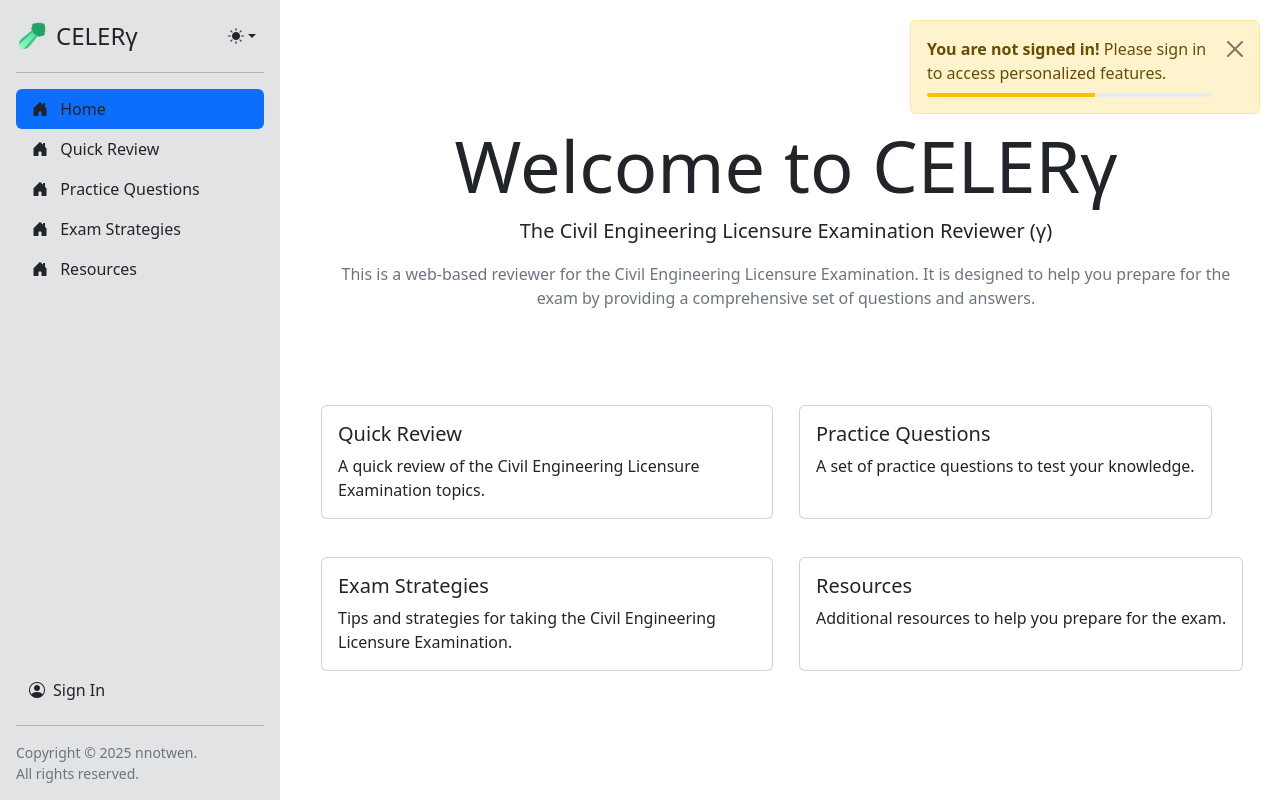
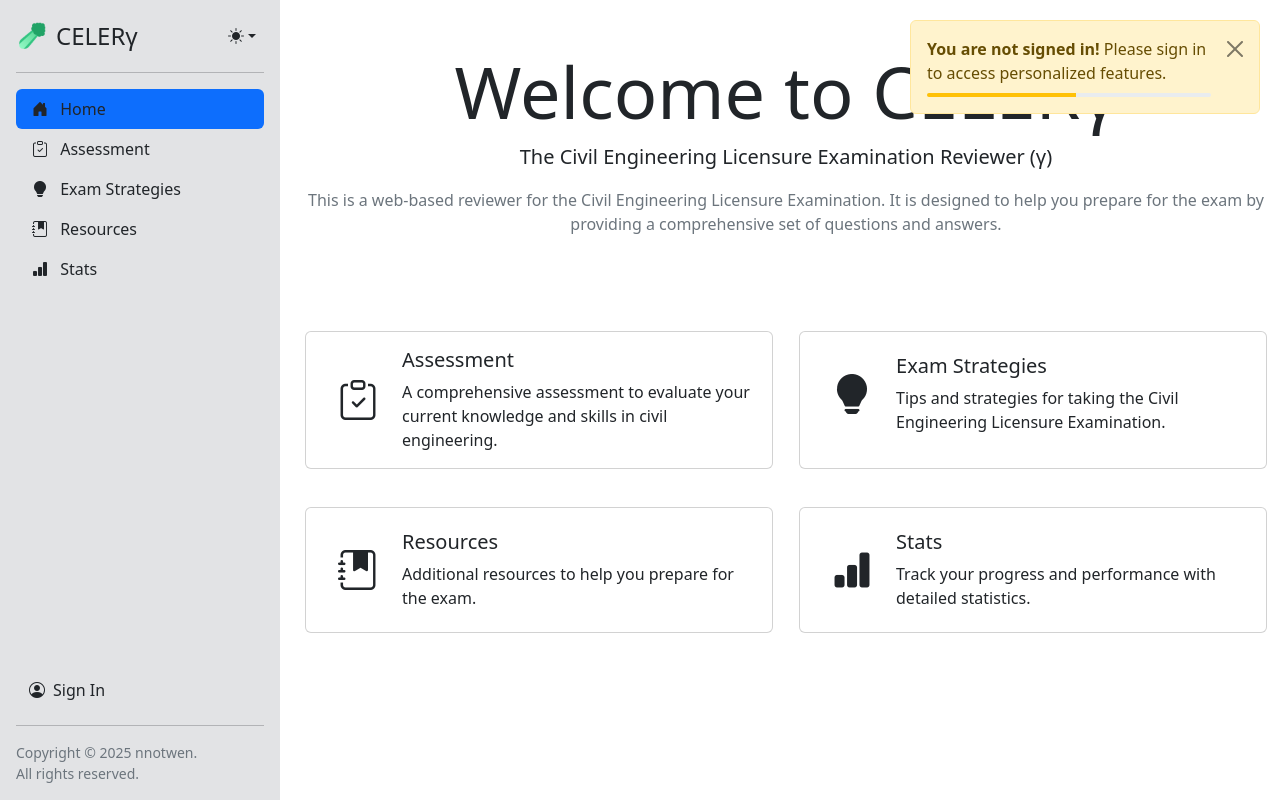
Before and after one commit to nnotwen/CELERy-Web, a plain HTML site: page index.html in a window 1280 px wide. Drawn offline with nearby package versions, Linux system fonts and the light colour scheme.

Commit message:
refactored signup system and tab system

```diff
--- a/components/home.html
+++ /dev/null
@@ -1,20 +0,0 @@
-<div
-  class="d-flex flex-column justify-content-center align-items-center mb-3"
-  style="min-height: 100%">
-  <h1 class="display-2 text-center">
-    Welcome to
-    <strong>CELERγ</strong>
-  </h1>
-  <p class="lead text-center">
-    The Civil Engineering Licensure Examination Reviewer (γ)
-  </p>
-  <p class="text-secondary text-center">
-    This is a web-based reviewer for the Civil Engineering Licensure
-    Examination. It is designed to help you prepare for the exam by providing a
-    comprehensive set of questions and answers.
-  </p>
-  <div
-    id="homepageTopicSelect"
-    class="row row-cols-1 row-cols-md-2 gy-4 mt-5"></div>
-</div>
-<body></body>
--- a/components/sidebar.html
+++ b/components/sidebar.html
@@ -54,38 +54,10 @@
   </ul>
 </div>
 <hr />
-<ul class="nav nav-pills flex-column mb-auto text">
-  <li class="nav-item">
-    <a href="#" class="nav-link text-body active" aria-current="page">
-      <i class="bi bi-house-door-fill me-2"></i>
-      Home
-    </a>
-  </li>
-  <li class="nav-item">
-    <a href="#" class="nav-link text-body">
-      <i class="bi bi-house-door-fill me-2"></i>
-      Quick Review
-    </a>
-  </li>
-  <li class="nav-item">
-    <a href="#" class="nav-link text-body">
-      <i class="bi bi-house-door-fill me-2"></i>
-      Practice Questions
-    </a>
-  </li>
-  <li class="nav-item">
-    <a href="#" class="nav-link text-body">
-      <i class="bi bi-house-door-fill me-2"></i>
-      Exam Strategies
-    </a>
-  </li>
-  <li class="nav-item">
-    <a href="#" class="nav-link text-body">
-      <i class="bi bi-house-door-fill me-2"></i>
-      Resources
-    </a>
-  </li>
-</ul>
+<ul
+  id="sidebarTopics"
+  class="nav nav-pills flex-column mb-auto text"
+  style="border-bottom: none"></ul>
 <button
   id="profile"
   class="btn text-start"
--- /dev/null
+++ b/components/signed-out-notification.html
@@ -0,0 +1,27 @@
+<div
+  id="signedOutNotification"
+  class="alert alert-warning alert-dismissible fade show opacity-90"
+  style="
+    max-width: 350px;
+    position: fixed;
+    top: 20px;
+    right: 20px;
+    z-index: 10000;
+  "
+  role="alert">
+  <strong>You are not signed in!</strong>
+  Please sign in to access personalized features.
+  <div class="progress mt-2" style="height: 4px">
+    <div
+      class="progress-bar bg-warning"
+      role="progressbar"
+      style="width: 100%; transition: width 10s linear"></div>
+  </div>
+  <button
+    type="button"
+    class="btn-close"
+    data-bs-dismiss="alert"
+    aria-label="Close"></button>
+</div>
+
+<body></body>
--- /dev/null
+++ b/components/tabs/home.html
@@ -0,0 +1,72 @@
+<div>
+  <div
+    class="d-flex flex-column justify-content-center align-items-center mb-3 py-5">
+    <h1 class="display-2 text-center">
+      Welcome to
+      <strong>CELERγ</strong>
+    </h1>
+    <p class="lead text-center">
+      The Civil Engineering Licensure Examination Reviewer (γ)
+    </p>
+    <p class="text-secondary text-center">
+      This is a web-based reviewer for the Civil Engineering Licensure
+      Examination. It is designed to help you prepare for the exam by providing
+      a comprehensive set of questions and answers.
+    </p>
+    <div
+      id="homepageTopicSelect"
+      class="row row-cols-1 row-cols-md-2 gy-4 mt-5"></div>
+  </div>
+  <script>
+    $(document).ready(function () {
+      $('#sidebar').find("[href='./']").addClass('active');
+
+      const homepageTopics = [
+        {
+          title: 'Assessment',
+          description:
+            'A comprehensive assessment to evaluate your current knowledge and skills in civil engineering.',
+          icon: 'bi-clipboard-check',
+        },
+        {
+          title: 'Exam Strategies',
+          description:
+            'Tips and strategies for taking the Civil Engineering Licensure Examination.',
+          icon: 'bi-lightbulb-fill',
+        },
+        {
+          title: 'Resources',
+          description: 'Additional resources to help you prepare for the exam.',
+          icon: 'bi-journal-bookmark-fill',
+        },
+        {
+          title: 'Stats',
+          description:
+            'Track your progress and performance with detailed statistics.',
+          icon: 'bi-bar-chart-fill',
+        },
+      ];
+
+      for (const item of homepageTopics) {
+        $('#homepageTopicSelect').append(
+          `<div class="btn text-start d-flex align-items-stretch">
+                <div class="text-decoration-none text-secondary-subtle">
+                    <div class="card h-100">
+                        <div class="card-body">
+                            <div class="d-flex align-items-center">
+                                <i class="bi ${item.icon} p-3 fs-1 me-2"></i>
+                                <div>
+                                  <h5 class="card-title">${item.title}</h5>
+                                  <p class="card-text">${item.description}</p>
+                                </div>
+                              </div>
+                        </div>
+                    </div>
+                </div>
+            </div>`
+        );
+      }
+    });
+  </script>
+  <body></body>
+</div>
--- a/index.html
+++ b/index.html
@@ -30,14 +30,13 @@
     <title>CELERγ</title>
   </head>
   <body>
+    <div class="notification-pane w-100"></div>
     <div class="container-fluid">
       <div class="row">
         <div class="col-auto ps-0">
           <div id="sidebar"></div>
         </div>
-        <div class="col overflow-auto">
-          <div id="home" class=""></div>
-        </div>
+        <div id="main" class="col overflow-auto tab-content"></div>
       </div>
     </div>
   </body>
--- a/index.js
+++ b/index.js
@@ -1,16 +1,79 @@
 $(document).ready(function () {
   // Load sidebar content
+  const sidebarClass =
+    'd-flex flex-column flex-shrink-0 p-3 bg-secondary-subtle text-secondary-subtle';
+  const sidebarCSS = {
+    width: '280px',
+    'min-height': '100vh',
+    position: 'sticky',
+    top: '0',
+  };
+  const sidebarTopics = [
+    {
+      title: 'Home',
+      description: 'Return to the home page.',
+      icon: 'bi-house-door-fill',
+      tabId: 'home',
+    },
+    {
+      title: 'Assessment',
+      description:
+        'A comprehensive assessment to evaluate your current knowledge and skills in civil engineering.',
+      icon: 'bi-clipboard-check',
+      tabId: 'assessment',
+    },
+    {
+      title: 'Exam Strategies',
+      description:
+        'Tips and strategies for taking the Civil Engineering Licensure Examination.',
+      icon: 'bi-lightbulb-fill',
+      tabId: 'exam-strategies',
+    },
+    {
+      title: 'Resources',
+      description: 'Additional resources to help you prepare for the exam.',
+      icon: 'bi-journal-bookmark-fill',
+      tabId: 'resources',
+    },
+    {
+      title: 'Stats',
+      description:
+        'Track your progress and performance with detailed statistics.',
+      icon: 'bi-bar-chart-fill',
+      tabId: 'stats',
+    },
+  ];
+
+  for (const topic of sidebarTopics) {
+    $.get('./components/tabs/' + topic.tabId + '.html', function (data) {
+      $('#main').append(
+        $(data).addClass('tab-pane fade').attr('id', topic.tabId)
+      );
+      if (topic.tabId === 'home') {
+        $('#' + topic.tabId).addClass('show active');
+      }
+    });
+  }
+
   $('#sidebar')
-    .addClass(
-      'd-flex flex-column flex-shrink-0 p-3 bg-secondary-subtle text-secondary-subtle"'
-    )
-    .css({
-      width: '280px',
-      'min-height': '100vh',
-      position: 'sticky',
-      top: '0',
-    })
+    .addClass(sidebarClass)
+    .css(sidebarCSS)
     .load('./components/sidebar.html', function () {
+      for (const topic of sidebarTopics) {
+        $(this)
+          .find('#sidebarTopics')
+          .append(
+            `<li class="nav-item">
+              <div class="btn text-start nav-link text-body" data-bs-toggle="tab" data-bs-target="#${topic.tabId}" aria-current="page">
+                <i class="bi ${topic.icon} me-2"></i>
+                ${topic.title}
+              </div>
+            </li>`
+          );
+      }
+
+      $("[data-bs-target='#home']").addClass('active');
+
       const currentYear = new Date().getFullYear();
       $('#copyrightYear').html(
         `Copyright © ${
@@ -18,6 +81,7 @@ $(document).ready(function () {
         } nnotwen. <br> All rights reserved.`
       );
 
+      // Setup page theme when sidebar is loaded
       const icon = {
         dark: 'bi-moon-stars-fill',
         light: 'bi-sun-fill',
@@ -25,20 +89,22 @@ $(document).ready(function () {
       };
 
       //   Set initial theme
-      const systemThemeQuery = window.matchMedia(
-        '(prefers-color-scheme: dark)'
-      );
-      let systemTheme = systemThemeQuery.matches ? 'dark' : 'light';
-      setTheme(atob(localStorage.getItem('theme') || btoa(systemTheme)));
+      const systemDarkMode = '(prefers-color-scheme: dark)';
+      const getSystemTheme = () =>
+        window.matchMedia(systemDarkMode).matches ? 'dark' : 'light';
+
+      setTheme(atob(localStorage.getItem('theme') || btoa(getSystemTheme())));
 
       //   Handle theme switching on click
       $('[data-bs-theme-value]').click(function () {
-        console.log(this);
         setTheme($(this).data('bs-theme-value'));
       });
 
       function setTheme(theme) {
-        $('html').attr('data-bs-theme', theme !== 'auto' ? theme : systemTheme);
+        $('html').attr(
+          'data-bs-theme',
+          theme !== 'auto' ? theme : getSystemTheme()
+        );
         localStorage.setItem('theme', btoa(theme));
 
         // Update the icon based on the selected theme
@@ -62,32 +128,33 @@ $(document).ready(function () {
         : [];
       let currentUserId = localStorage.getItem('activeUserId');
 
+      // Set profile icon and add notification if user is signed out
       if (!profiles.length || !profiles.find((x) => x.id == currentUserId)) {
         $('#profile').html('<i class="bi bi-person-circle me-2"></i>Sign In');
-        $('body').append(
-          `<div id="signedOutNotification" class="alert alert-warning alert-dismissible fade show opacity-90" style="max-width:350px; position:fixed; top: 20px; right: 20px; z-index: 10000;" role="alert">
-                <strong>You are not signed in!</strong> Please sign in to access personalized features.
-                <div class="progress mt-2" style="height:4px;">
-                    <div class="progress-bar bg-warning" role="progressbar" style="width: 100%; transition: width 10s linear;"></div>
-                </div>
-                <button type="button" class="btn-close" data-bs-dismiss="alert" aria-label="Close"></button>
-            </div>`
+        $('.notification-pane').load(
+          './components/signed-out-notification.html',
+          function () {
+            const $this = $(this);
+
+            function closeNotification() {
+              const $container = $this.find('#signedOutNotification');
+              if ($container.length) {
+                new bootstrap.Alert($container).close();
+              }
+            }
+
+            // When profile icon is clicked, dismiss the notification
+            $('#profile').one('click', () => closeNotification($this));
+
+            const $progressBar = $(this).find('.progress-bar');
+            setTimeout(() => $progressBar.css('width', '0%'), 250);
+            setTimeout(() => closeNotification($this), 10_200);
+          }
         );
-
-        setTimeout(() => {
-          $('#signedOutNotification .progress-bar').css('width', '0%');
-        }, 1_000);
-
-        setTimeout(() => {
-          const $signedOut = $('#signedOutNotification');
-          if (!$signedOut.length) return;
-          const bsAlert = new bootstrap.Alert($signedOut[0]);
-          bsAlert.close();
-        }, 11_000);
       } else {
         // Set user profile using custom profile picture
         $('#profile').html(
-          `<image src="/assets/images/${
+          `<image src="./assets/images/${
             profiles.find((x) => x.id == currentUserId).avatar
           }.png" class="rounded-circle me-2" style="width: 24px; height: 24px;">` +
             `<span class="d-none d-sm-inline">${
@@ -103,13 +170,11 @@ $(document).ready(function () {
         currentUserId = localStorage.getItem('activeUserId');
 
         if (!profiles.length) {
-          console.log('No profiles found, showing sign up modal');
           $('#signUpModalTitle').text('Create Local Account');
           $('#signUpModalBody')
             .html('')
             .load('./components/sign-up.html', function () {});
         } else if (!profiles.find((x) => x.id === currentUserId)) {
-          console.log('No active user found, showing sign up modal');
           $('#signUpModalTitle').text('Sign In');
           $('#signUpModalBody')
             .html('')
@@ -122,49 +187,4 @@ $(document).ready(function () {
         $(target).appendTo('body');
       });
     });
-
-  // Load homepage content
-  $('#home')
-    .addClass('w-100 vh-100 p-3 overflow-scroll-y')
-    .load('./components/home.html', function () {
-      const homepageTopics = [
-        {
-          title: 'Quick Review',
-          description:
-            'A quick review of the Civil Engineering Licensure Examination topics.',
-          link: '/quick-review',
-        },
-        {
-          title: 'Practice Questions',
-          description: 'A set of practice questions to test your knowledge.',
-          link: '/practice-questions',
-        },
-        {
-          title: 'Exam Strategies',
-          description:
-            'Tips and strategies for taking the Civil Engineering Licensure Examination.',
-          link: '/exam-strategies',
-        },
-        {
-          title: 'Resources',
-          description: 'Additional resources to help you prepare for the exam.',
-          link: '/resources',
-        },
-      ];
-
-      for (const item of homepageTopics) {
-        $('#homepageTopicSelect').append(
-          `<button class="btn text-start d-flex align-items-stretch">
-                <div class="text-decoration-none text-secondary-subtle">
-                    <div class="card h-100">
-                        <div class="card-body">
-                            <h5 class="card-title">${item.title}</h5>
-                            <p class="card-text">${item.description}</p>
-                        </div>
-                    </div>
-                </div>
-            </button>`
-        );
-      }
-    });
 });
```
Also changed, not shown: components/account-chooser-card.html (added, +22 -0 lines), components/account-chooser.html (+57 -37 lines), components/sign-up.html (+6 -6 lines), components/tabs/assessment.html (added, +1 -0 lines), components/tabs/exam-strategies.html (added, +1 -0 lines), components/tabs/resources.html (added, +1 -0 lines), components/tabs/stats.html (added, +1 -0 lines), assets/images/profile_8.png (deleted).
